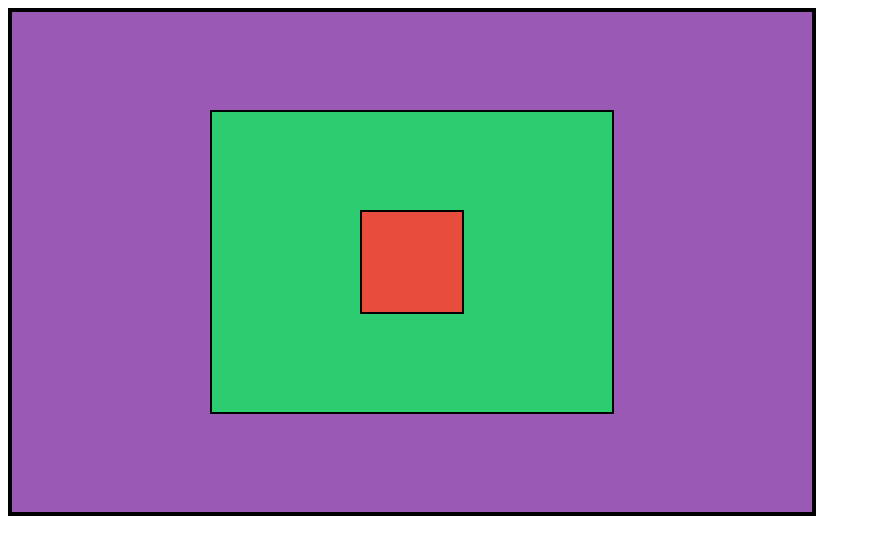
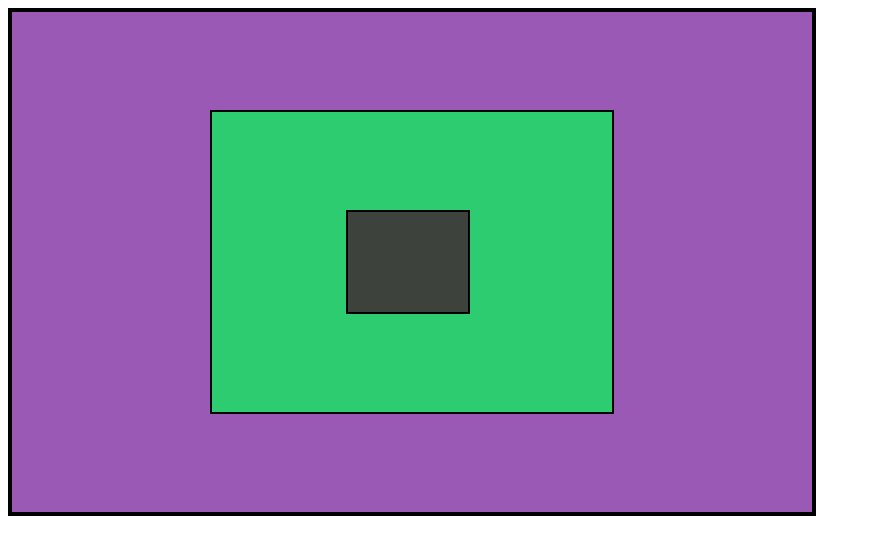
Before and after one commit to lfallas16/flexbox, a plain HTML site: page index.html in a window 1280 px wide. Shown: the whole page, without its empty margins (0-871 px from the left). Drawn offline with Linux system fonts and the light colour scheme.

Commit message:
Update index.css

```diff
--- a/css/index.css
+++ b/css/index.css
@@ -30,3 +30,12 @@
 
 
 }
+
+@media all and (min-width: 1200px) {
+    .rojo
+          {float:left;
+          margin-right: 2% ;
+          width: 30%;
+          background-color: #3e423c;
+    }
+}
```
